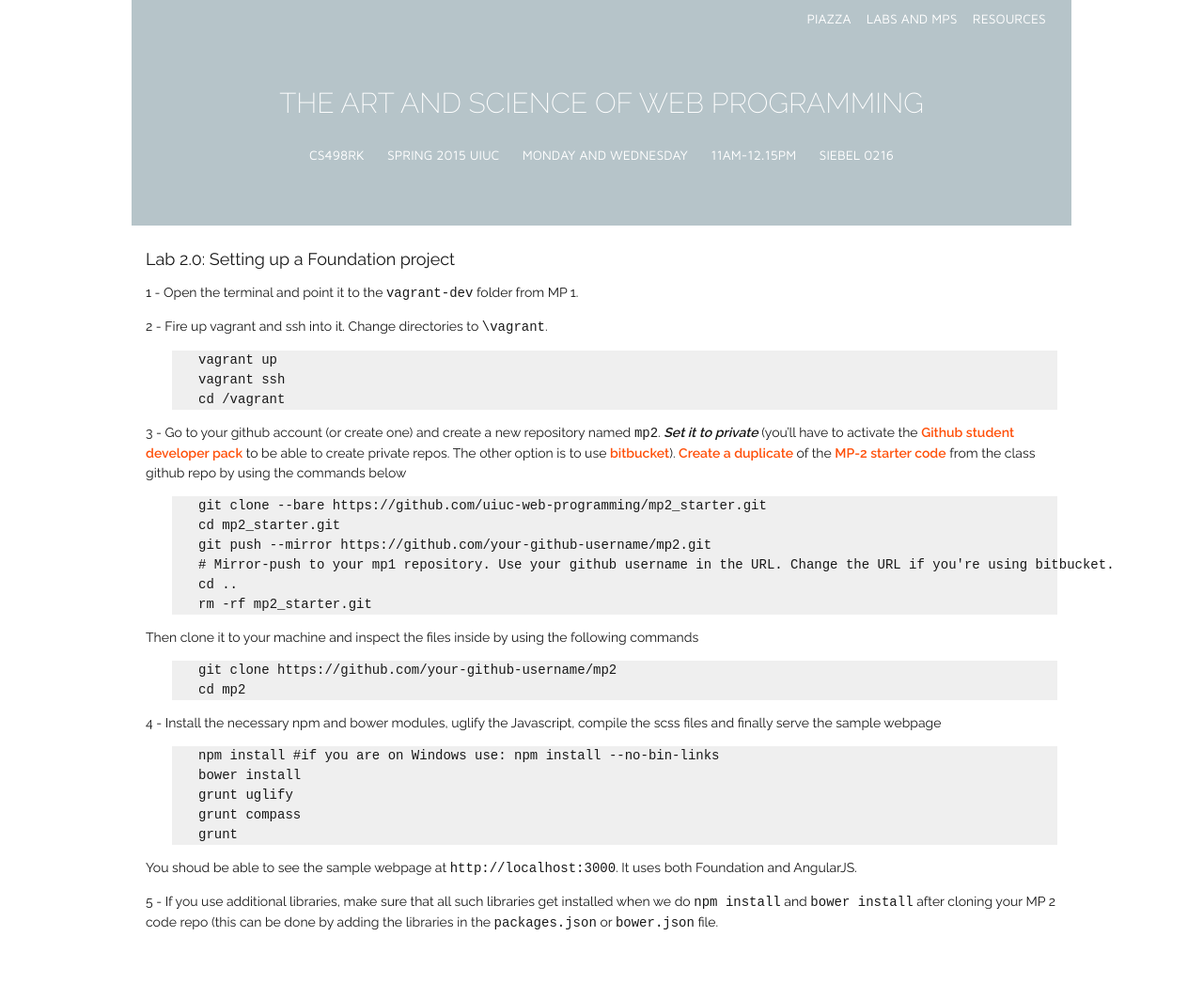
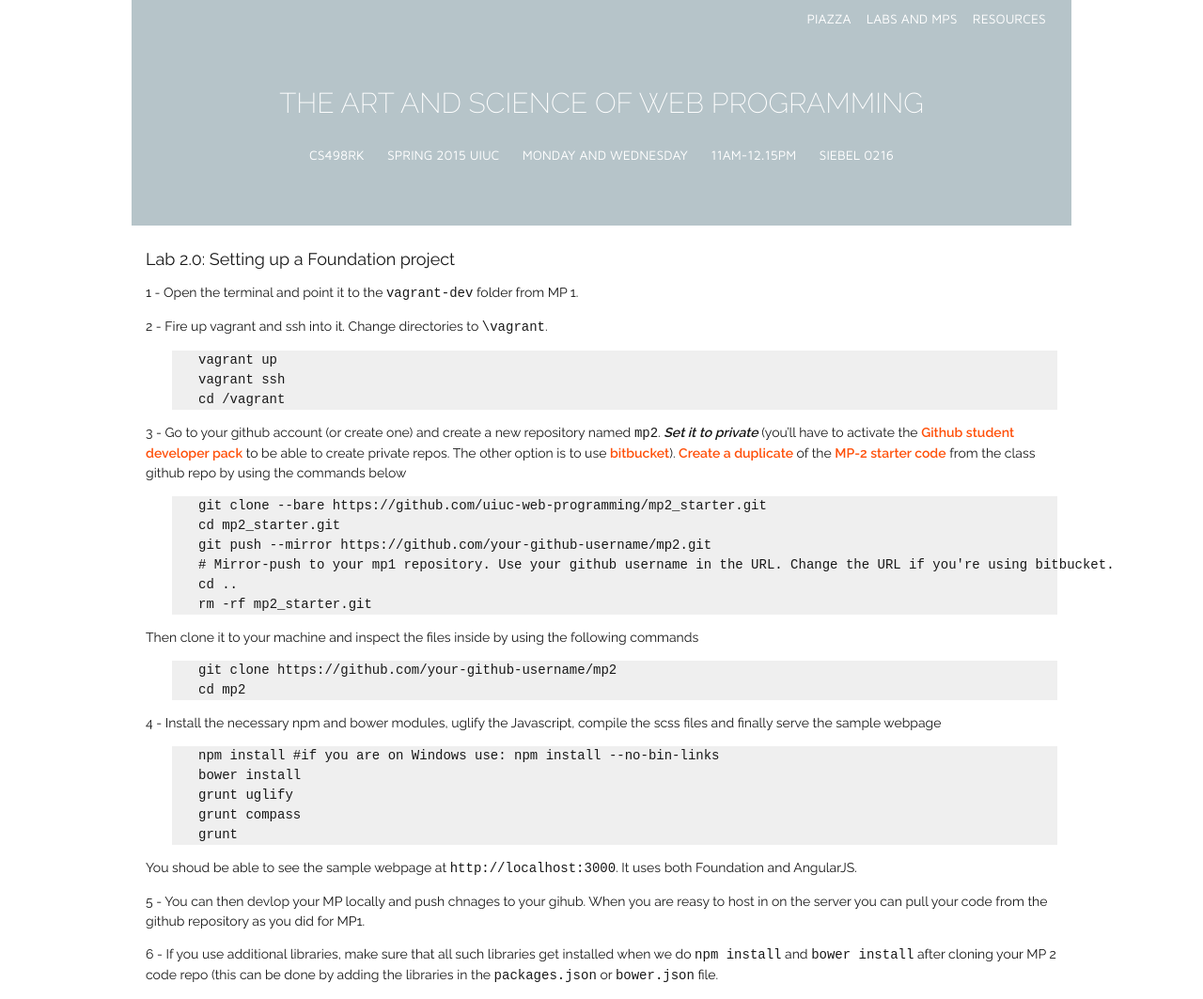
Before and after one commit to biplabdeka/fa2016, a Jekyll site: the page built from _posts/2015-2-23-Lab-2.md, in a window 1280 px wide. Shown: the whole page at 94% size. Built offline with Jekyll 4.4.1, drawn with Linux system fonts in a browser that asks for light colours; nearby versions of some CDN libraries; Markdown is read by kramdown in place of the engine named in the settings; before the commit the page ends 1007 px from its top, so only the background shows below that.

Commit message:
added another lab instruction

```diff
--- a/_posts/2015-2-23-Lab-2.md
+++ b/_posts/2015-2-23-Lab-2.md
@@ -43,4 +43,6 @@ grunt
 
 You shoud be able to see the sample webpage at `http://localhost:3000`. It uses both Foundation and AngularJS.
 
-5 - If you use additional libraries, make sure that all such libraries get installed when we do `npm install` and `bower install` after cloning your MP 2 code repo (this can be done by adding the libraries in the `packages.json` or `bower.json` file.
+5 - You can then devlop your MP locally and push chnages to your gihub. When you are reasy to host in on the server you can pull your code from the github repository as you did for MP1.
+
+6 - If you use additional libraries, make sure that all such libraries get installed when we do `npm install` and `bower install` after cloning your MP 2 code repo (this can be done by adding the libraries in the `packages.json` or `bower.json` file.
```
